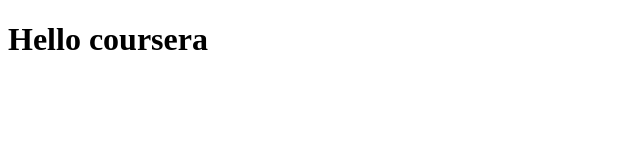
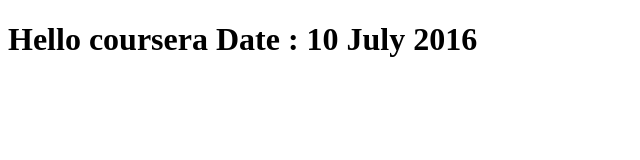
Before and after one commit to laveshjain11/coursera-test, a plain HTML site: page site/index.html in a window 1280 px wide. Shown: the whole page, without its empty margins (0-640 px from the left). Drawn offline with Linux system fonts and the light colour scheme.

Commit message:
Small addition to page

```diff
--- a/site/index.html
+++ b/site/index.html
@@ -4,6 +4,7 @@
 	<title>Hello world!</title>
 </head>
 <body>
-	<h1>Hello coursera</h1>
+	<h1>Hello coursera Date : 10 July 2016</h1>
+
 </body>
 </html>
```
